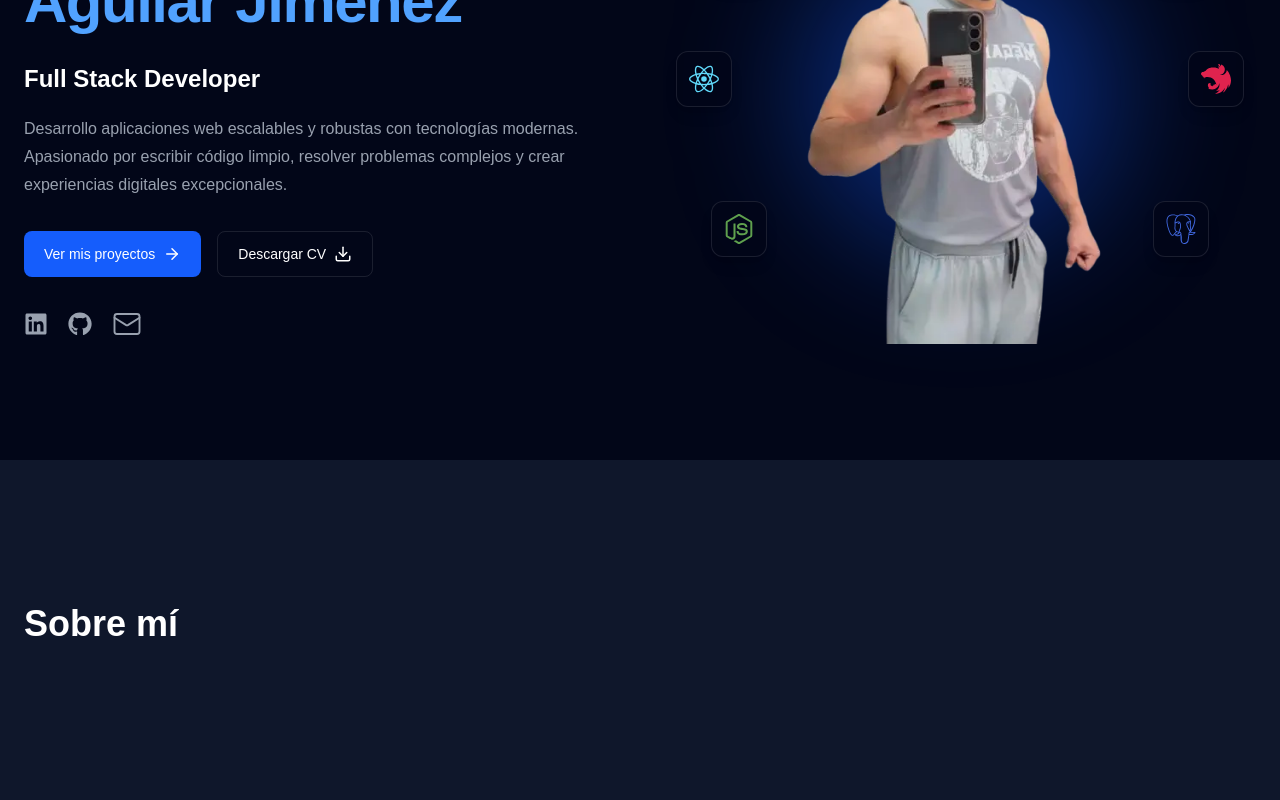
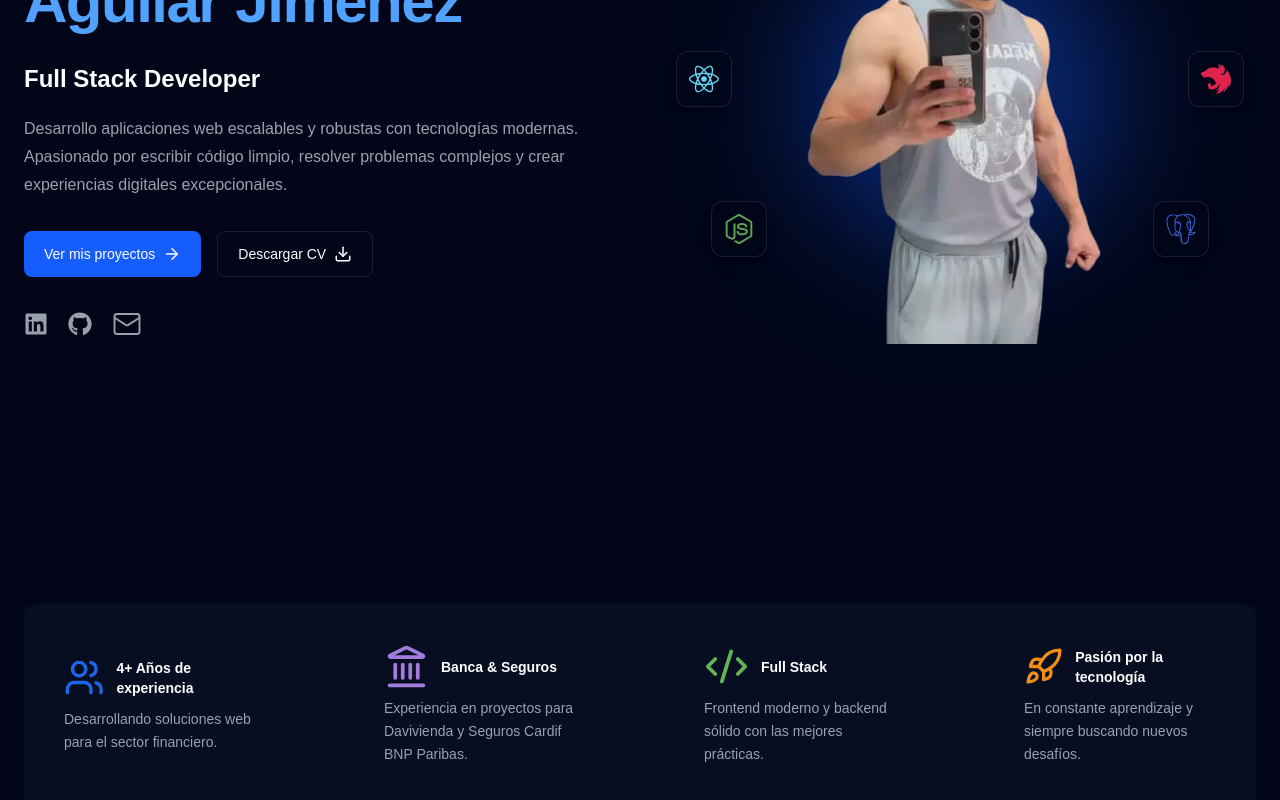
Before and after one commit to joansaguilarj1/portfolio, a Next.js app: page / in a window 1280 px wide. Shown: the part 340-1140 px from the top of the page. Built offline with nearby package versions, Linux system fonts and the light colour scheme.

Commit message:
feat: se implementa seccion de about

```diff
--- a/src/app/page.tsx
+++ b/src/app/page.tsx
@@ -1,25 +1,16 @@
 import Navbar from "@/components/Navbar";
 import Hero from "@/components/Hero";
+import About from "@/components/About";
+import Test from "@/components/Test";
 
 export default function Home() {
   return (
     <main>
+
       <Navbar />
-
       <Hero />
-
-      <section
-        id="sobre-mi"
-        className="min-h-screen bg-slate-900 pt-16"
-      >
-        <div className="mx-auto max-w-7xl px-6 py-20">
-          <h2 className="text-4xl font-bold text-white">
-            Sobre mí
-          </h2>
-        </div>
-      </section>
-
-      {/* resto de secciones... */}
+      <About />
+      <Test />
     </main>
   );
 }
--- a/src/components/About.tsx
+++ b/src/components/About.tsx
@@ -0,0 +1,43 @@
+import { Landmark, Users, CodeXml, Rocket } from "lucide-react";
+
+const aboutItems = [
+    { name: "Experiencia", title: "4+ Años de experiencia", description: "Desarrollando soluciones web para el sector financiero.", icon: Users, color: "#1e65eb" },
+    { name: "Area", title: "Banca & Seguros", description: "Experiencia en proyectos para Davivienda y Seguros Cardif BNP Paribas.", icon: Landmark, color: "#A27BDC" },
+    { name: "Stack", title: "Full Stack", description: "Frontend moderno y backend sólido con las mejores prácticas.", icon: CodeXml, color: "#5FB558" },
+    { name: "Tecnologia", title: "Pasión por la tecnología", description: "En constante aprendizaje y siempre buscando nuevos desafíos.", icon: Rocket, color: "#F28E16" },
+];
+
+
+export default function About() {
+    return (
+        <section
+            id="sobre-mi"
+            className="relative min-h-screen overflow-hidden bg-slate-950 pt-16">
+            <div className="mx-auto flex min-h-[calc(100vh-30rem)] max-w-7xl items-center px-6 py-20">
+                <div className="grid w-full gap-12 lg:grid-cols-4 lg:items-center bg-slate-900/50 rounded-xl  ">
+
+                    {/* abouts */}
+
+                    {aboutItems.map((item) => (
+
+                        <div key={item.name} className="flex flex-col gap-2 p-10 rounded-xl">
+                            <div className="flex items-center gap-3" >
+                                <item.icon
+                                    size={45}
+                                    color={item.color}
+                                />
+                                <h2 className="text-sm font-semibold text-white" >
+                                    {item.title}
+                                </h2>
+                            </div>
+                            <p className="text-sm font-normal text-gray-400 leading-relaxed">
+                                {item.description}
+                            </p>
+                        </div>
+
+                    ))}
+                </div>
+            </div>
+        </section>
+    );
+}
```
